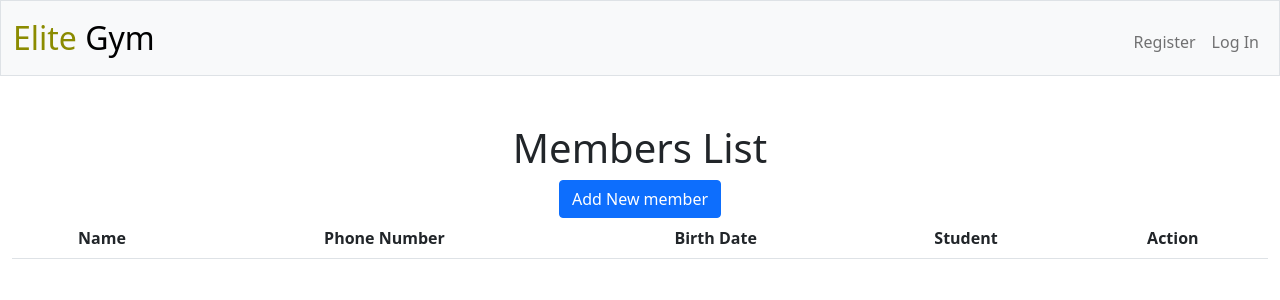
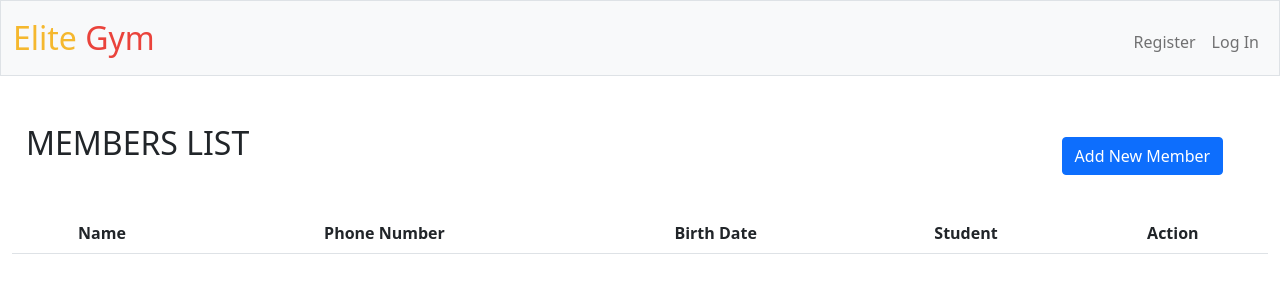
Before and after one commit to Ayman-ing/Gym, a Flask app: page /members in a window 1280 px wide. Shown: the top 300 px of the page. Run offline with Flask 3, Linux system fonts and the light colour scheme; lists and menus that the app fills with data are empty; some libraries are stand-ins or nearby versions.

Commit message:
fixing some css and html

```diff
--- a/static/styles.css
+++ b/static/styles.css
@@ -11,13 +11,11 @@ nav .navbar-brand .blue
 }
 nav .navbar-brand .red
 {
-    color: #000000;
-
+    color: #ea433b;
 }
 nav .navbar-brand .yellow
 {
-    color: #8b8b00;
-
+    color: #f5b82e;
 }
 nav .navbar-brand .green
 {
@@ -28,3 +26,22 @@ nav .navbar-brand .green
     margin-top:5%;
     margin-bottom:5%;
 }
+/*.btn-default
+{
+    padding-top: 1%;
+    padding-bottom: 1%;
+    margin-bottom: 2%;
+}*/
+h2
+{
+
+    margin-bottom: -5%;
+    margin-right: 80%;
+}
+#add
+{
+    margin-top: 3%;
+    margin-bottom: 3%;
+    margin-left:80%;
+
+}
--- a/templates/members.html
+++ b/templates/members.html
@@ -5,20 +5,66 @@
 {% endblock %}
 {% block main %}
 
-<h1>Members List</h1>
-<button type="button" class="btn btn-primary" data-toggle="modal" data-target=".bd-example-modal-lg">Add New member</button>
+<h2>MEMBERS LIST</h2>
+<!-- Button trigger modal -->
+<button type="button" class="btn btn-primary" data-bs-toggle="modal" data-bs-target="#exampleModal" id="add">
+  Add New Member
+</button>
 
-<div class="modal fade bd-example-modal-lg" tabindex="-1" role="dialog" aria-labelledby="myLargeModalLabel" aria-hidden="true">
-  <div class="modal-dialog modal-lg">
+<!-- Modal -->
+<div class="modal fade" id="exampleModal" tabindex="-1" aria-labelledby="exampleModalLabel" aria-hidden="true">
+  <div class="modal-dialog modal-xl">
     <div class="modal-content">
-      ...
+      <div class="modal-header">
+        <h1 class="modal-title fs-5" id="exampleModalLabel">Add Member</h1>
+        <button type="button" class="btn-close" data-bs-dismiss="modal" aria-label="Close"></button>
+      </div>
+      <div class="modal-body">
+
+        <table>
+          <form action="/members" method="post">
+
+            <tr>
+              <td>
+            <div class="mb-3">
+                <input autocomplete="off" autofocus class="form-control mx-auto w-auto" id="username" name="username" placeholder="Username" type="text" required>
+            </div>
+          </td>
+          <td>
+            <div class="mb-3">
+                <input autocomplete="off" autofocus class="form-control mx-auto w-auto" id="mail" name="mail" placeholder="your email" type="mail" required>
+            </div>
+          </td>
+          </tr>
+          <tr>
+            <td>
+            <div class="mb-3">
+                <input class="form-control mx-auto w-auto" id="password" name="password" placeholder="Password" type="password" required>
+            </div>
+          </td>
+          <td>
+            <div class="mb-3">
+                <input class="form-control mx-auto w-auto" id="confirmation" name="confirmation" placeholder="Confirm Password" type="password" required>
+            </div>
+          </td>
+          </tr>
+          <tr>
+            <td colspan="2">
+            <button  class="btn btn-default" type="submit">Add</button>
+            </td>
+          </tr>
+        </form>
+      </table>
+      </div>
+      <div class="modal-footer">
+        <button type="button" class="btn btn-secondary" data-bs-dismiss="modal">Close</button>
+        <button type="button" class="btn btn-primary">Save changes</button>
+      </div>
     </div>
   </div>
 </div>
 
-<table class="table table-striped">
-
-  </form>
+  <table class="table table-striped">
     <thead>
       <tr>
 
```
